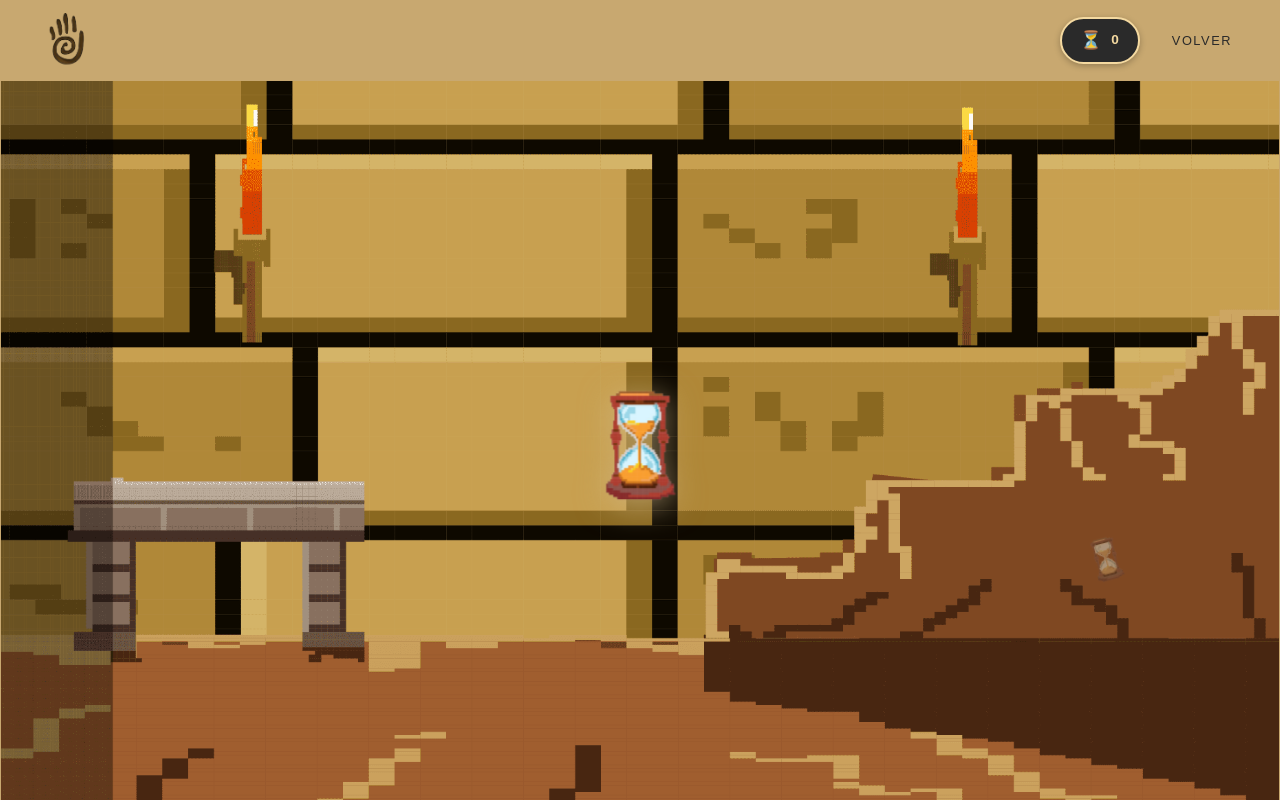
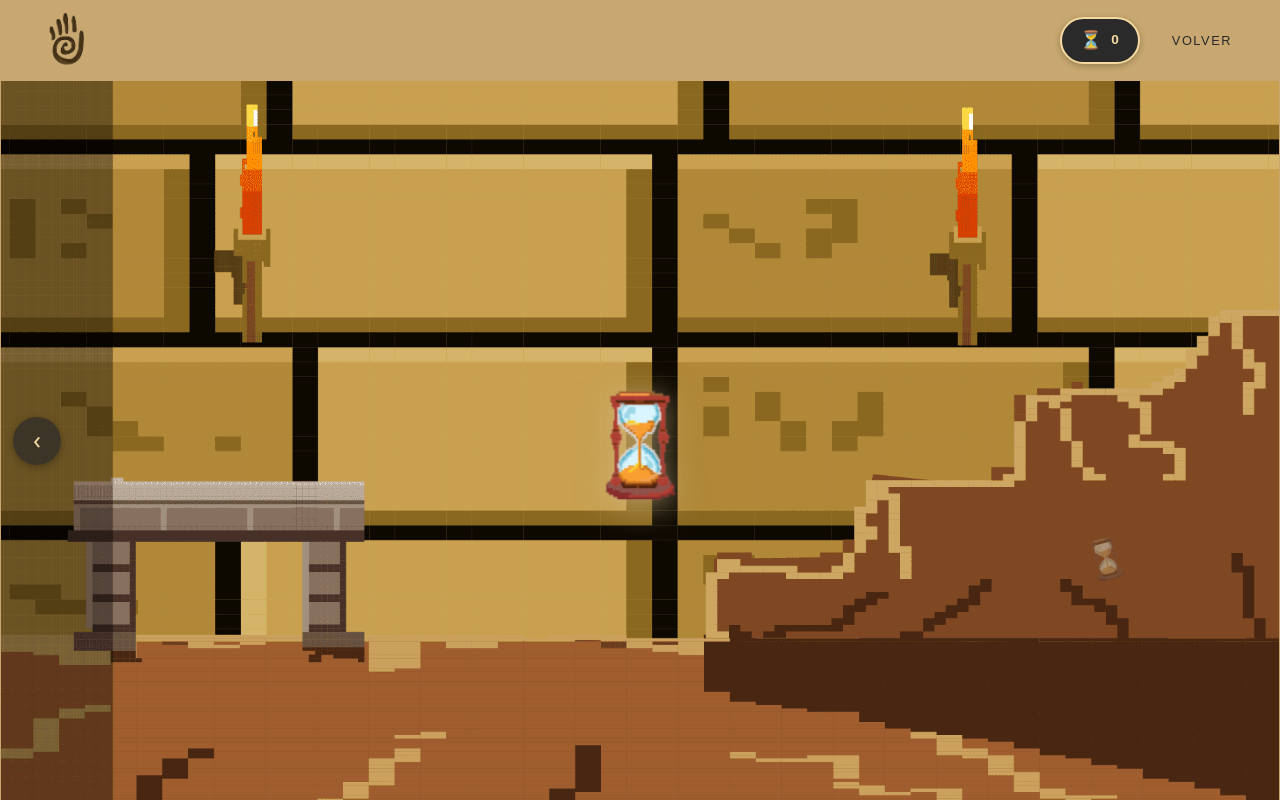
Before and after one commit to melany1722/piktara-compartido, a React (Vite) app: page /comic in a window 1280 px wide. Built offline with nearby package versions, Linux system fonts and the light colour scheme; the HTML template or start-up script is replaced by a standard one.

Commit message:
parte juan 100%

```diff
--- a/src/Pages/Comic.jsx
+++ b/src/Pages/Comic.jsx
@@ -9,8 +9,8 @@ const Comic = () => {
   const lottieContainer = useRef(null);
   const animRef = useRef(null);
 
-  const [score, setScore] = useState(0);
-  const [relojEncontrado, setRelojEncontrado] = useState(false);
+  const [score, setScore] = useState(() => Number(localStorage.getItem("piktaraScore")) || 0);
+  const [relojEncontrado, setRelojEncontrado] = useState(() => localStorage.getItem("relojComic") === "true");
   const [pulse, setPulse] = useState(false);
   const [reproducido, setReproducido] = useState(false);
 
@@ -41,7 +41,10 @@ const Comic = () => {
   const handleRelojClick = (e) => {
     e.stopPropagation();
     if (!relojEncontrado) {
-      setScore((prev) => prev + 1);
+      const nuevoScore = score + 1;
+      setScore(nuevoScore);
+      localStorage.setItem("piktaraScore", nuevoScore);
+      localStorage.setItem("relojComic", "true");
       setRelojEncontrado(true);
       setPulse(true);
       setTimeout(() => setPulse(false), 400);
@@ -170,6 +173,29 @@ const Comic = () => {
             />
           )}
 
+          {/* BOTÓN ESCENA ANTERIOR (vuelve a Comicj.jsx) */}
+          <Link
+            to="/comicj"
+            className="d-flex align-items-center justify-content-center text-decoration-none"
+            style={{
+              position: "absolute",
+              top: "50%",
+              left: "12px",
+              transform: "translateY(-50%)",
+              width: "48px",
+              height: "48px",
+              borderRadius: "50%",
+              background: "rgba(42,42,42,0.7)",
+              color: "#f4d9a0",
+              fontSize: "1.6rem",
+              zIndex: 15,
+              boxShadow: "0 2px 8px rgba(0,0,0,0.3)",
+            }}
+            aria-label="Escena anterior"
+          >
+            ‹
+          </Link>
+
         </div>
       </div>
 
--- a/src/Pages/Comicj.jsx
+++ b/src/Pages/Comicj.jsx
@@ -9,8 +9,8 @@ const Comicj = () => {
   const lottieContainer = useRef(null);
   const animRef = useRef(null);
 
-  const [score, setScore] = useState(0);
-  const [relojEncontrado, setRelojEncontrado] = useState(false);
+  const [score, setScore] = useState(() => Number(localStorage.getItem("piktaraScore")) || 0);
+  const [relojEncontrado, setRelojEncontrado] = useState(() => localStorage.getItem("relojComicj") === "true");
   const [pulse, setPulse] = useState(false);
   const [reproducido, setReproducido] = useState(false);
 
@@ -20,7 +20,7 @@ const Comicj = () => {
       renderer: "svg",
       loop: true,
       autoplay: false,
-      path: "/lottie2/animacionj.json",
+      path: "/lottiej/animacionj.json",
       rendererSettings: {
         preserveAspectRatio: "xMidYMid meet",
       },
@@ -41,7 +41,10 @@ const Comicj = () => {
   const handleRelojClick = (e) => {
     e.stopPropagation();
     if (!relojEncontrado) {
-      setScore((prev) => prev + 1);
+      const nuevoScore = score + 1;
+      setScore(nuevoScore);
+      localStorage.setItem("piktaraScore", nuevoScore);
+      localStorage.setItem("relojComicj", "true");
       setRelojEncontrado(true);
       setPulse(true);
       setTimeout(() => setPulse(false), 400);
@@ -134,7 +137,7 @@ const Comicj = () => {
           {/* BOTÓN DE PLAY: reloj centrado, con pulso suave */}
           {!reproducido && (
             <img
-              src="/lottie2/images/img_0.png"
+              src="/lottie/images/img_0.png"
               alt="Reproducir animación"
               onClick={handlePlayClick}
               style={{
@@ -153,7 +156,7 @@ const Comicj = () => {
           {/* RELOJ ESCONDIDO */}
           {!relojEncontrado && (
             <img
-              src="/lottie2/images/img_0.png"
+              src="/lottie/images/img_0.png"
               alt=""
               onClick={handleRelojClick}
               style={{
--- a/src/Pages/Trailer.jsx
+++ b/src/Pages/Trailer.jsx
@@ -7,6 +7,12 @@ const f = "Arial, sans-serif";
 
 export default function Trailer() {
   const [reproducir, setReproducir] = useState(false);
+
+  const handleVerComic = () => {
+    localStorage.removeItem("piktaraScore");
+    localStorage.removeItem("relojComicj");
+    localStorage.removeItem("relojComic");
+  };
 
   return (
     <>
@@ -83,7 +89,7 @@ export default function Trailer() {
                 Un antiguo artefacto, capaz de viajar en el tiempo, ha permanecido oculto durante milenios en las pirámides de Egipto. Cuando Ninove, una arquitecta egipcia, lo activa por accidente, comienza una aventura que la llevará a cruzar civilizaciones, conocer a guardianes legendarios y descubrir que el Reloj de las Arenas no solo controla el tiempo... también el destino de la humanidad. Perseguidos por reyes y gobernantes que ansían su poder, Ninove y Adad deberán decidir: ¿proteger el conocimiento o arriesgarlo todo frente a la ambición?
               </p>
               <div className="mt-4">
-                <Link to="/comic" className="px-4 py-2 text-decoration-none fw-bold" style={{ fontFamily: f, fontSize: "0.8rem", letterSpacing: "0.15em", textTransform: "uppercase", background: "#c8a870", color: "#2a2a2a", borderRadius: "4px" }}>
+                <Link to="/comicj" onClick={handleVerComic} className="px-4 py-2 text-decoration-none fw-bold" style={{ fontFamily: f, fontSize: "0.8rem", letterSpacing: "0.15em", textTransform: "uppercase", background: "#c8a870", color: "#2a2a2a", borderRadius: "4px" }}>
                   VER CÓMIC
                 </Link>
               </div>
```
Also changed, not shown: public/lottiej/animacionj.json (+1 -1 lines), src/assets/animacionj.json (+1 -1 lines).
